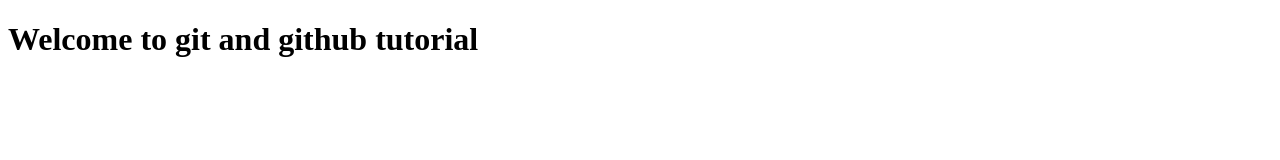
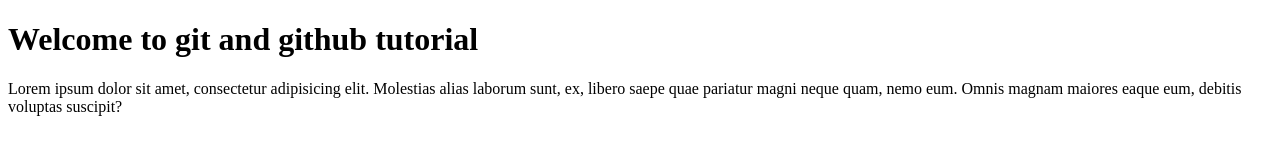
Before and after one commit to SupriyaBankar/githubtutorial, a plain HTML site: page index.html in a window 1280 px wide. Drawn offline with Linux system fonts and the light colour scheme.

Commit message:
index 1.1

```diff
--- a/index.html
+++ b/index.html
@@ -7,6 +7,6 @@
 </head>
 <body>
     <h1>Welcome to git and github tutorial</h1>
-
+    <p>Lorem ipsum dolor sit amet, consectetur adipisicing elit. Molestias alias laborum sunt, ex, libero saepe quae pariatur magni neque quam, nemo eum. Omnis magnam maiores eaque eum, debitis voluptas suscipit?</p>
 </body>
 </html>
```
